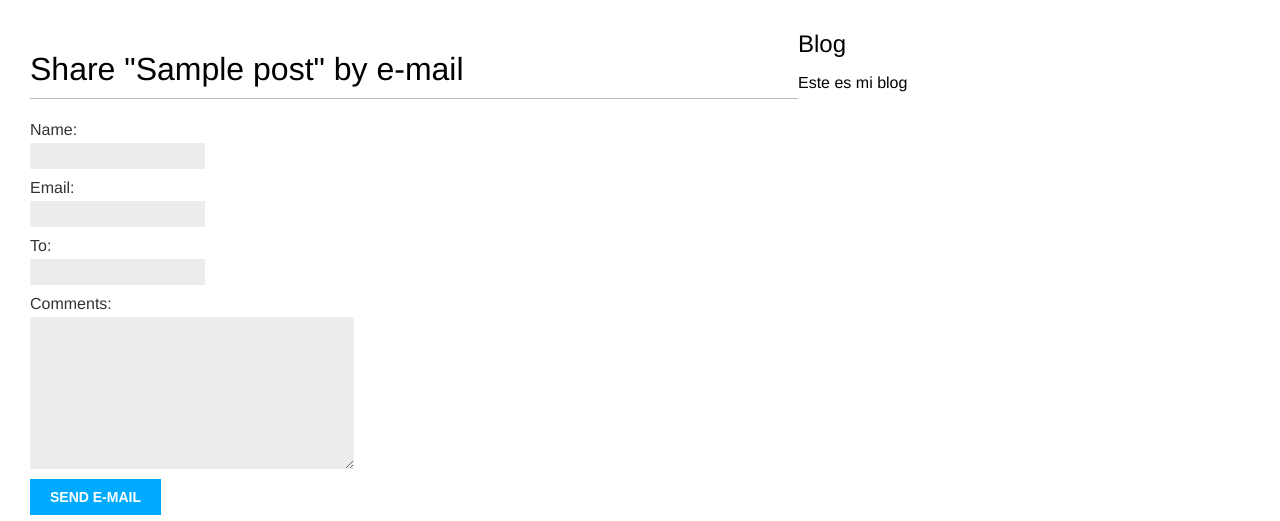
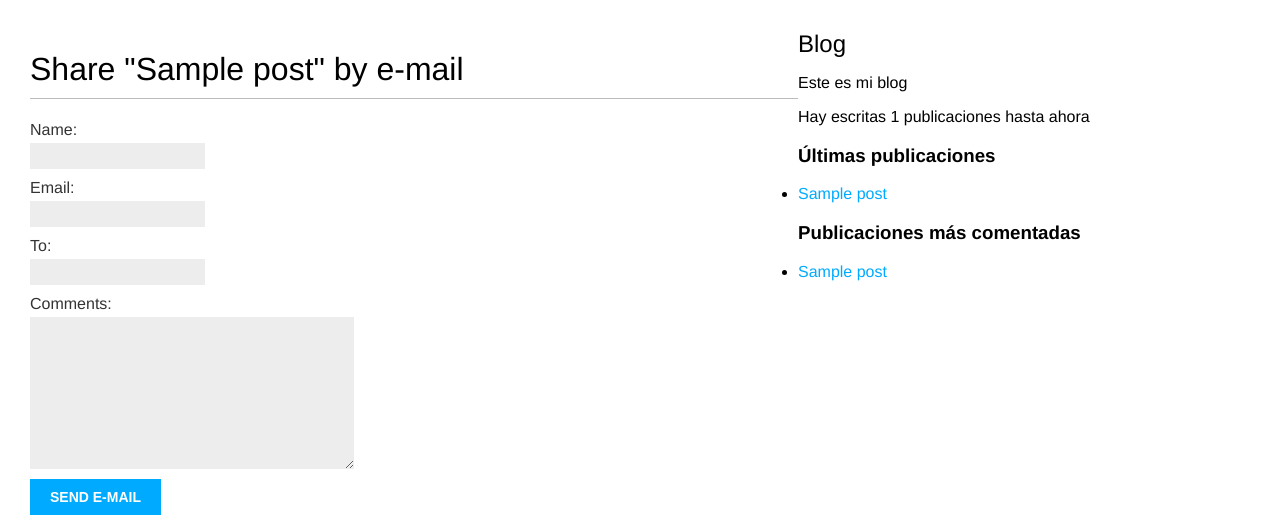
Before and after one commit to migandres/blog_site, a Django app: page /blog/1/share/ in a window 1280 px wide. Shown: the top 521 px of the page. Run offline with Django 5.2, Linux system fonts and the light colour scheme; tables that the repository leaves empty hold one stand-in row (values such as "Sample post").

Commit message:
Añadiendo etiquetas de plantilla.

```diff
--- a/src/blog/templates/blog/base.html
+++ b/src/blog/templates/blog/base.html
@@ -1,4 +1,6 @@
+{% load blog_tags %}
 {% load static %}
+
 <!DOCTYPE html>
 <html lang="es">
 <head>
@@ -16,6 +18,18 @@
     <div class="sidebar">
         <h2>Blog</h2>
         <p>Este es mi blog</p>
+        <p> Hay escritas {% total_posts %} publicaciones hasta ahora</p>
+        <h3>Últimas publicaciones</h3>
+        {% show_latest_posts 3 %}
+        <h3>Publicaciones más comentadas</h3>
+        {% get_most_commented_posts as most_commented_posts %}
+            <ul>
+                {% for post in most_commented_posts  %}
+                    <li>
+                        <a href="{{ post.get_absolute_url }}">{{ post.title }}</a>
+                    </li>
+                {% endfor %}
+            </ul>
     </div>
 </body>
 </html>
--- /dev/null
+++ b/src/blog/templates/blog/post/latest_posts.html
@@ -0,0 +1,7 @@
+<ul>
+    {% for post in latest_posts %}
+        <li>
+            <a href="{{ post.get_absolute_url }}">{{ post.title }}</a>
+        </li>
+    {% endfor %}
+</ul>
--- /dev/null
+++ b/src/blog/templatetags/blog_tags.py
@@ -0,0 +1,22 @@
+from django import template
+from django.db.models import Count
+
+from ..models import Post
+
+register = template.Library()
+
+@register.simple_tag
+def total_posts():
+    return Post.published.count()
+
+@register.simple_tag
+def get_most_commented_posts(count=5):
+    return Post.published.annotate(
+        total_comments = Count('comments')
+        ).filter(total_comments__gt=0
+        ).order_by('-total_comments')[:count]
+
+@register.inclusion_tag('blog/post/latest_posts.html')
+def show_latest_posts(count=5):
+    latest_posts = Post.published.order_by('-publish')[:count]
+    return {'latest_posts': latest_posts}
```
Also changed, not shown: src/blog/templatetags/__init__.py (added).
